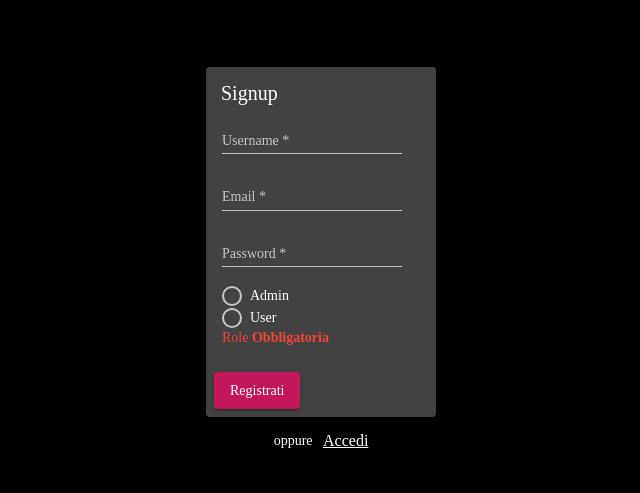
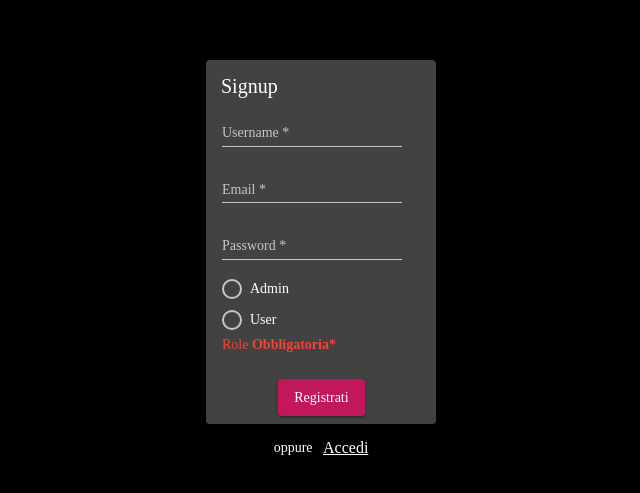
Before and after one commit to xsisox/FE_0122A_progetto_finale, an Angular app: page /register in a window 1280 px wide. Shown: the part 141-634 px from the top of the page, without its empty margins (319-959 px from the left). Built offline with nearby package versions, Linux system fonts and the light colour scheme; a web font is replaced by a local one.

Commit message:
adding font style 2

```diff
--- a/src/app/auth/login/login.component.html
+++ b/src/app/auth/login/login.component.html
@@ -42,7 +42,7 @@
       </div>
     </mat-card-content>
     <mat-card-actions>
-      <button mat-raised-button color="primary" type="submit" >Accedi</button>
+      <button mat-raised-button color="primary" type="submit" style="margin-left:30%" >Accedi</button>
     </mat-card-actions>
   </mat-card>
 </form>
--- a/src/app/auth/signup/signup.component.html
+++ b/src/app/auth/signup/signup.component.html
@@ -65,11 +65,11 @@
       <div fxLayout>
         <div>
           <mat-radio-group aria-label="Select an option" required ngModel #roles="ngModel" name="roles">
-            <div><mat-radio-button value="admin">Admin</mat-radio-button></div>
+            <div><mat-radio-button style="margin-bottom:10px" value="admin">Admin</mat-radio-button></div>
             <div><mat-radio-button value="user">User</mat-radio-button></div>
 
-            <mat-error *ngIf="roles.invalid">
-              Role <strong>Obbligatoria</strong>
+            <mat-error *ngIf="roles.invalid" style="margin-top:5px">
+              Role <strong>Obbligatoria*</strong>
 
             </mat-error>
           </mat-radio-group>
@@ -79,7 +79,7 @@
 
     </mat-card-content>
     <mat-card-actions>
-      <button mat-raised-button color="primary" type="submit">Registrati</button>
+      <button mat-raised-button color="primary" type="submit" style="margin-left:30%" >Registrati</button>
     </mat-card-actions>
   </mat-card>
 </form>
```
